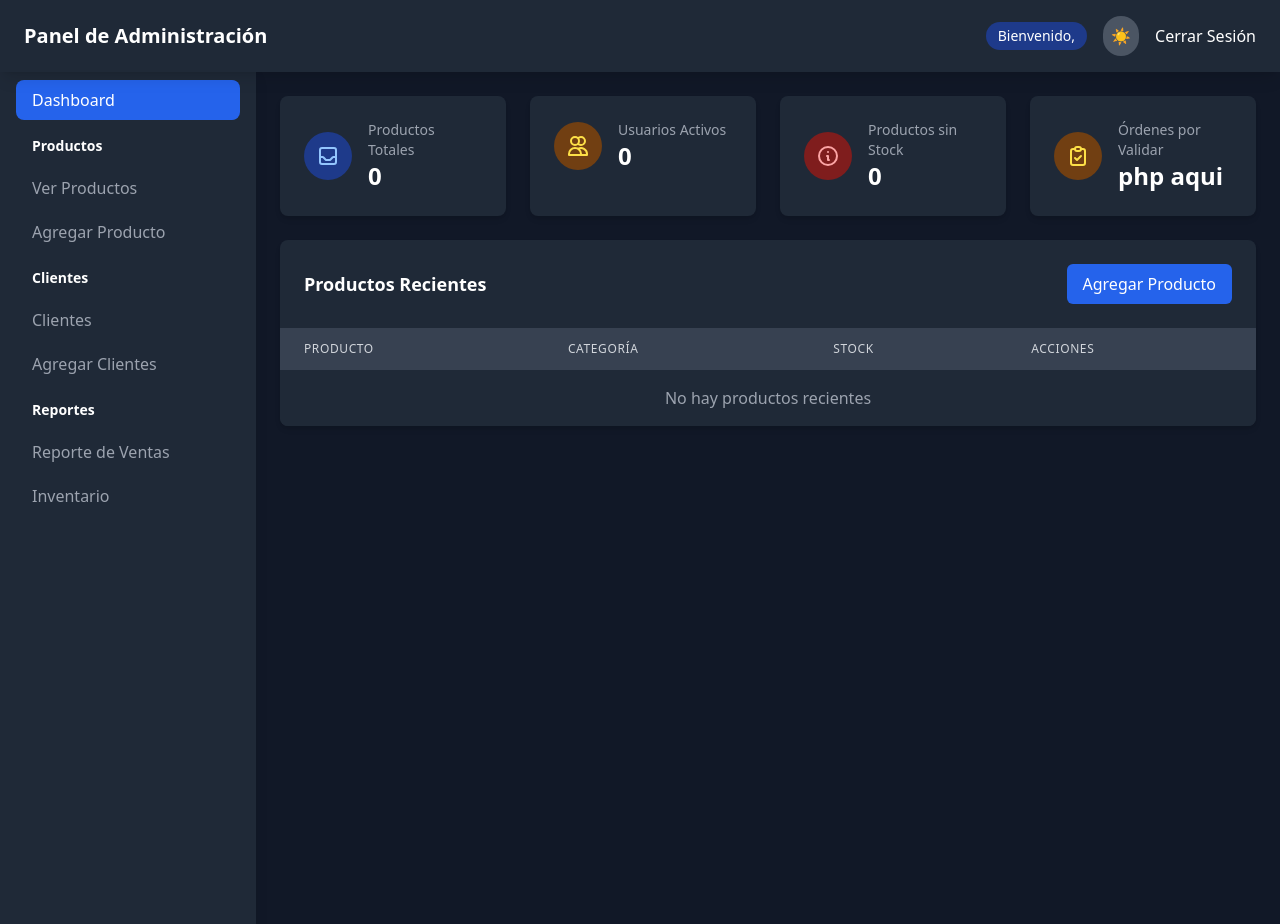
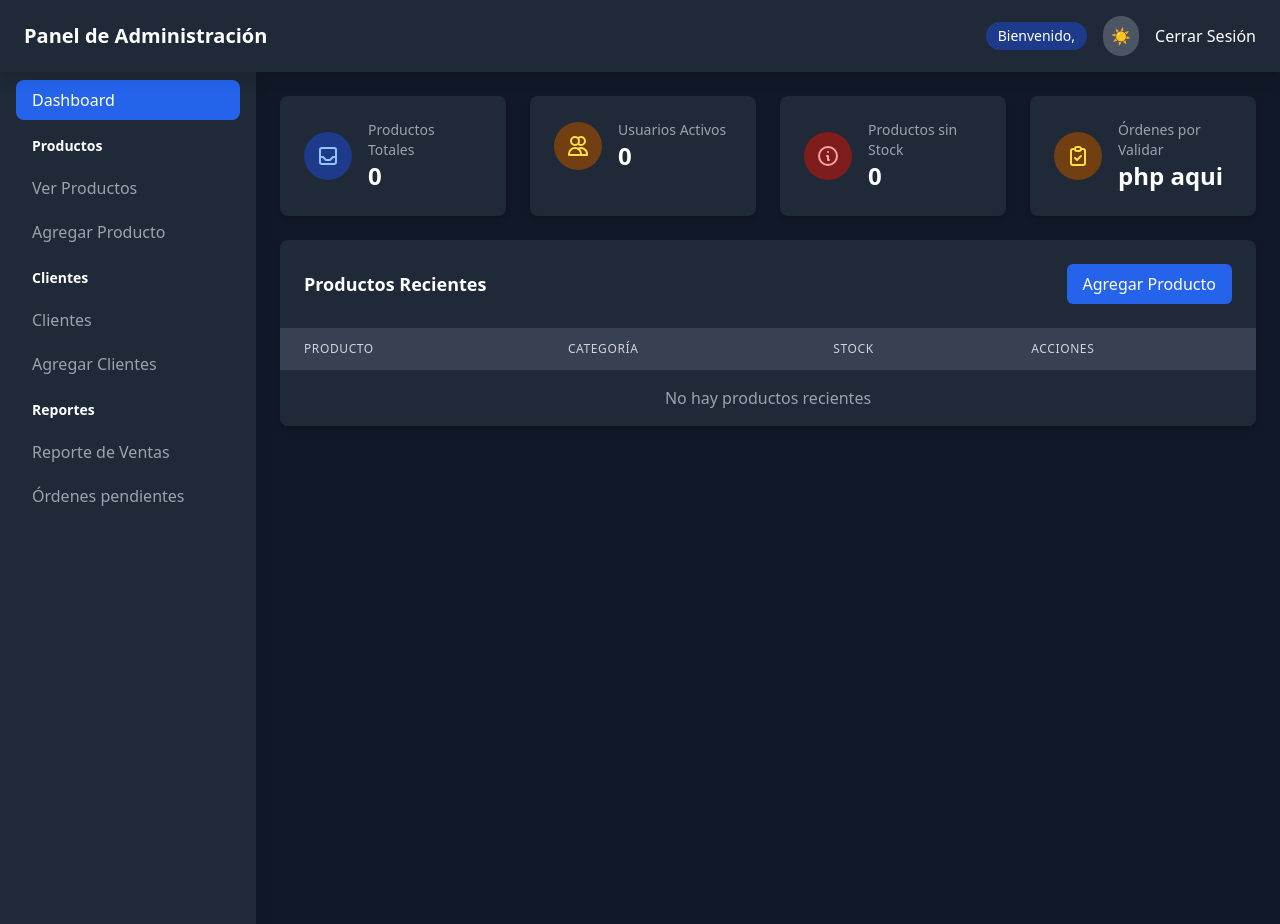
Before and after one commit to anzarpe97/Sistema-Johbri, a PHP site: page /panelAdmin/admin.php in a window 1280 px wide. Run offline with PHP 8.4, Linux system fonts and the light colour scheme; the visitor is signed in with stand-in values (Sample User, id 1); data that the repository does not hold is empty; some libraries are stand-ins or nearby versions.

Commit message:
se agrego archivo de ordenes y se elimino inventario

```diff
--- a/panelAdmin/admin.php
+++ b/panelAdmin/admin.php
@@ -129,7 +129,7 @@ if ($result->num_rows > 0) {
                         Reporte de Ventas
                     </a>
                     <a href="./inventario.php" class="block px-4 py-2 rounded-lg hover:bg-gray-100 dark:hover:bg-gray-700 dark:text-gray-400 transition-colors">
-                        Inventario
+                        Órdenes pendientes
                     </a>
                 </div>
             </nav>
```
Also changed, not shown: panelAdmin/ordenes.php (renamed from panelAdmin/inventario.php).
